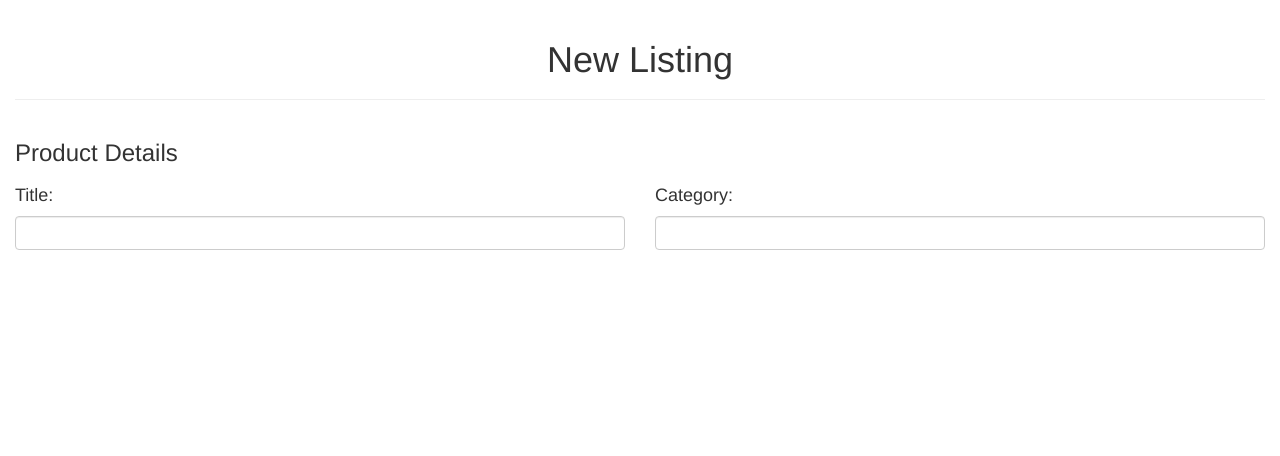
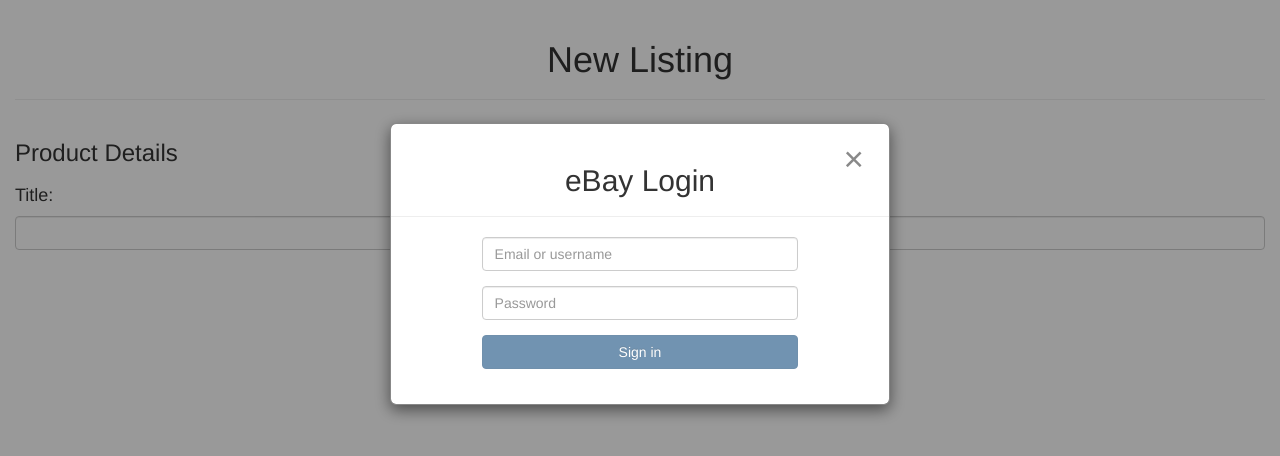
Before and after one commit to couturmi/eBayEasyListing, a plain HTML site: page src/index.html in a window 1280 px wide. Drawn offline with nearby package versions, Linux system fonts and the light colour scheme.

Commit message:
Created Login Template

```diff
--- a/src/css/mainStylesheet.css
+++ b/src/css/mainStylesheet.css
@@ -1,5 +1,52 @@
 body {
     background-color: white;
+}
+
+.easy-ebay-modal {
+    display: block;
+    position: fixed;
+    z-index: 1;
+    left: 0;
+    top: 0;
+    width: 100%;
+    height: 100%;
+    overflow: auto;
+    background-color: rgb(0,0,0);
+    background-color: rgba(0,0,0,0.4);
+    padding-top:60px;
+}
+
+.easy-ebay-modal-content {
+    background-color: white;
+    margin: 5% auto 15% auto;
+    border: 1px solid #888;
+    width: 40%;
+}
+
+.easy-ebay-modal-header {
+    margin: 20px 0 0 0;
+    position: relative;
+}
+
+.easy-ebay-modal-body {
+    margin: 0 0 20px 0;
+}
+
+.easy-ebay-login-input {
+    width: 60%
+}
+
+.easy-ebay-close {
+    color: #898989;
+    font-size: 35px;
+    position: absolute;
+    right: 25px;
+    top: -30px;
+}
+.easy-ebay-close:hover,
+.easy-ebay-close:focus {
+    color: #000000;
+    cursor: pointer;
 }
 
 .listing-input-md {
--- a/src/html/login.html
+++ b/src/html/login.html
@@ -1,3 +1,30 @@
-<div>
-
+<div id="loginModal" class="easy-ebay-modal container">
+    <form class="easy-ebay-modal-content modal-content" name="loginForm">
+        <div class="easy-ebay-modal-header">
+            <div>
+                <span class="easy-ebay-close" title="Close" ng-click="closeLoginModal()">&times;</span>
+            </div>
+            <div class="page-header text-center">
+                <h2 class="">eBay Login</h2>
+            </div>
+        </div>
+        <div class="easy-ebay-modal-body">
+            <div class="row text-center">
+                <div class="form-group easy-ebay-login-input center-block">
+                    <input name="username" ng-model="userId" type="text" class="form-control" placeholder="Email or username" required>
+                </div>
+            </div>
+            <div class="row text-center">
+                <div class="form-group easy-ebay-login-input center-block">
+                    <input name="password" ng-model="userPass" type="text" class="form-control" placeholder="Password" required>
+                </div>
+            </div>
+            <div class="row">
+                <div class="form-group text-center">
+                    <input ng-disabled="!loginForm.username.$valid || !loginForm.password.$valid"
+                           class="btn btn-primary easy-ebay-login-input" type="submit" value="Sign in">
+                </div>
+            </div>
+        </div>
+    </form>
 </div>
--- a/src/index.html
+++ b/src/index.html
@@ -18,13 +18,19 @@
     <script src="https://cdnjs.cloudflare.com/ajax/libs/tether/1.4.0/js/tether.min.js" integrity="sha384-DztdAPBWPRXSA/3eYEEUWrWCy7G5KFbe8fFjk5JAIxUYHKkDx6Qin1DkWx51bBrb" crossorigin="anonymous"></script>
     <!--<script src="https://maxcdn.bootstrapcdn.com/bootstrap/4.0.0-alpha.6/js/bootstrap.min.js" integrity="sha384-vBWWzlZJ8ea9aCX4pEW3rVHjgjt7zpkNpZk+02D9phzyeVkE+jo0ieGizqPLForn" crossorigin="anonymous"></script>-->
 
+    <!-- Font Awesome Icons -->
+    <script src="https://use.fontawesome.com/7f44f4883f.js"></script>
+
+    <!-- Project specific files -->
     <link rel="stylesheet" href="css/mainStylesheet.css">
     <script src="js/mainController.js"></script>
+
     <title>eBay Easy Listing!</title>
 </head>
 <body ng-app="myApp" ng-controller="mainCtrl">
 
     <div ng-include="'html/listing.html'"></div>
+    <div ng-include="'html/login.html'"></div>
 
 </body>
 </html>
--- a/src/js/mainController.js
+++ b/src/js/mainController.js
@@ -53,5 +53,26 @@
             $scope.updateShippingInfo = false;
             $scope.updateShippingText = "Change";
         }
-    }
+    };
+
+    /******************************************************
+     * Login functions
+     ******************************************************/
+    $scope.openLoginModal = function() {
+        var modal = document.getElementById('loginModal');
+        modal.style.display = "block";
+    };
+
+    $scope.closeLoginModal = function() {
+        var modal = document.getElementById('loginModal');
+        modal.style.display = "none";
+    };
+
+    // When the user clicks anywhere outside of the login modal, close it
+    window.onclick = function(event) {
+        var modal = document.getElementById('loginModal');
+        if (event.target == modal) {
+            modal.style.display = "none";
+        }
+    };
 });
```
